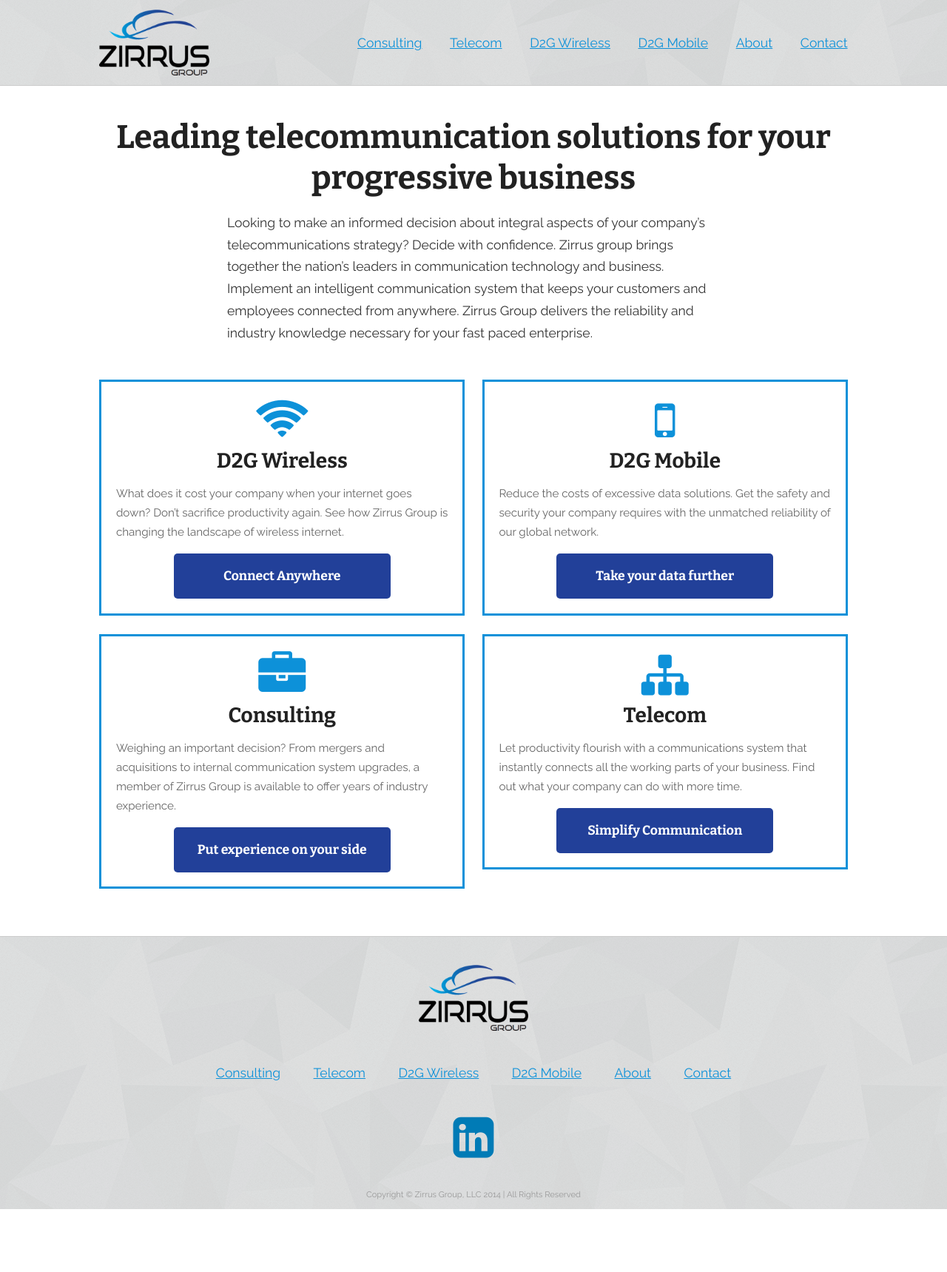
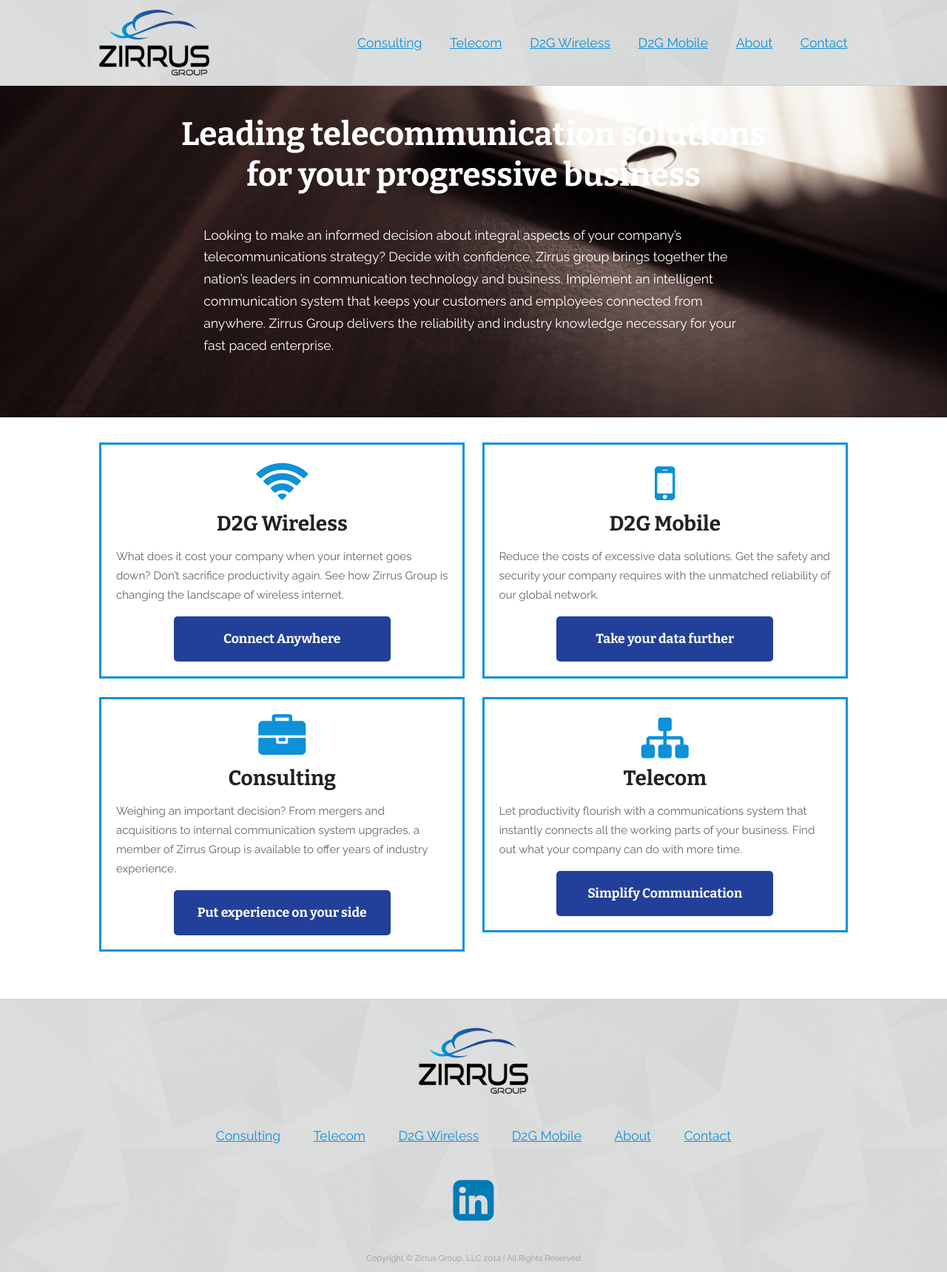
Before and after one commit to 320ny/zirrus, a Jekyll site: the page built from index.html, in a window 1280 px wide. Shown: the whole page at 74% size. Built offline with Jekyll 4.4.1, drawn with Linux system fonts in a browser that asks for light colours; nearby versions of some CDN libraries; Markdown is read by kramdown in place of the engine named in the settings; before the commit the page ends 1634 px from its top, so only the background shows below that.

Commit message:
started adding background hero

```diff
--- a/css/style.scss
+++ b/css/style.scss
@@ -107,7 +107,6 @@
 ---------------------------------------- */
 header {
   padding: 1% 0;
-  margin-bottom: 1%;
   border-bottom: 1px solid #ccc;
   background: url("/img/shattered.png");
   nav {
@@ -187,18 +186,25 @@
 ---------------------------------------- */
 .index {
   .opening-copy {
+    position: relative;
+    .copy {
+      position: absolute;
+      top: 0;
+      left: 0;
+    }
+    img {
+      width: 100%;
+    }
     h1 {
-      @include span-columns(12);
+      width: 65%;
+      margin: 3% auto;
       text-align: center;
+      color: #fff;
     }
     p {
-      @include span-columns(12);
-      @include shift(0);
-      /* RESPONSIVE */
-      @include respond-to(768) {
-        @include span-columns(8);
-        @include shift(2);
-      }
+      width: 57%;
+      margin: 0 auto;
+      color: #fff;
     }
   }
   .product-teaser-wrapper {
--- a/index.html
+++ b/index.html
@@ -5,11 +5,19 @@
 description:
 ---
 
+</div><!-- end container -->
+
 <section class="index">
+
   <section class="opening-copy">
+    <img src="/img/hero-background.jpg">
+    <div class="copy">
     <h1>Leading telecommunication solutions for your progressive business</h1>
     <p>Looking to make an informed decision about integral aspects of your company’s telecommunications strategy? Decide with confidence. Zirrus group brings together the nation’s leaders in communication technology and business. Implement an intelligent communication system that keeps your customers and employees connected from anywhere. Zirrus Group delivers the reliability and industry knowledge necessary for your fast paced enterprise.</p>
+  </div>
   </section><!-- end opening-copy -->
+
+<div class="container">
 
   <section class="product-teaser-wrapper">
 
```
Also changed, not shown: img/hero-background.jpg (added).
